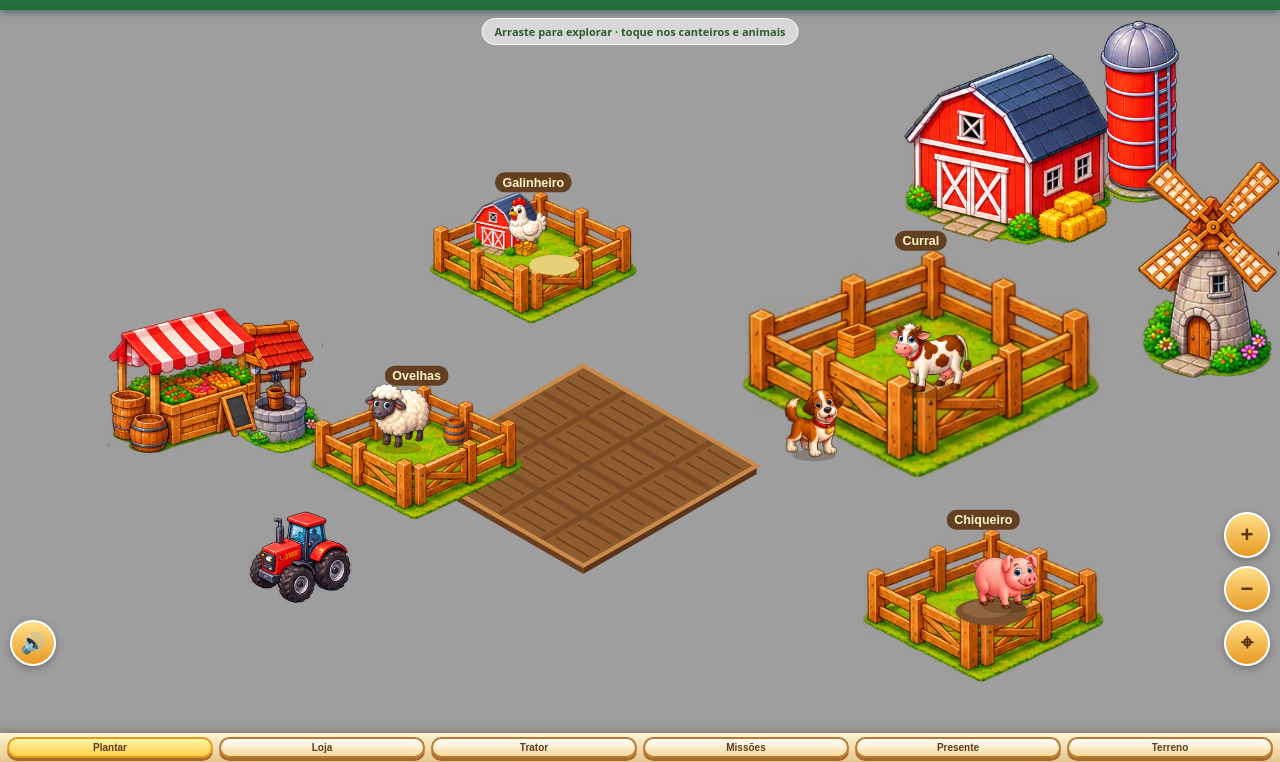
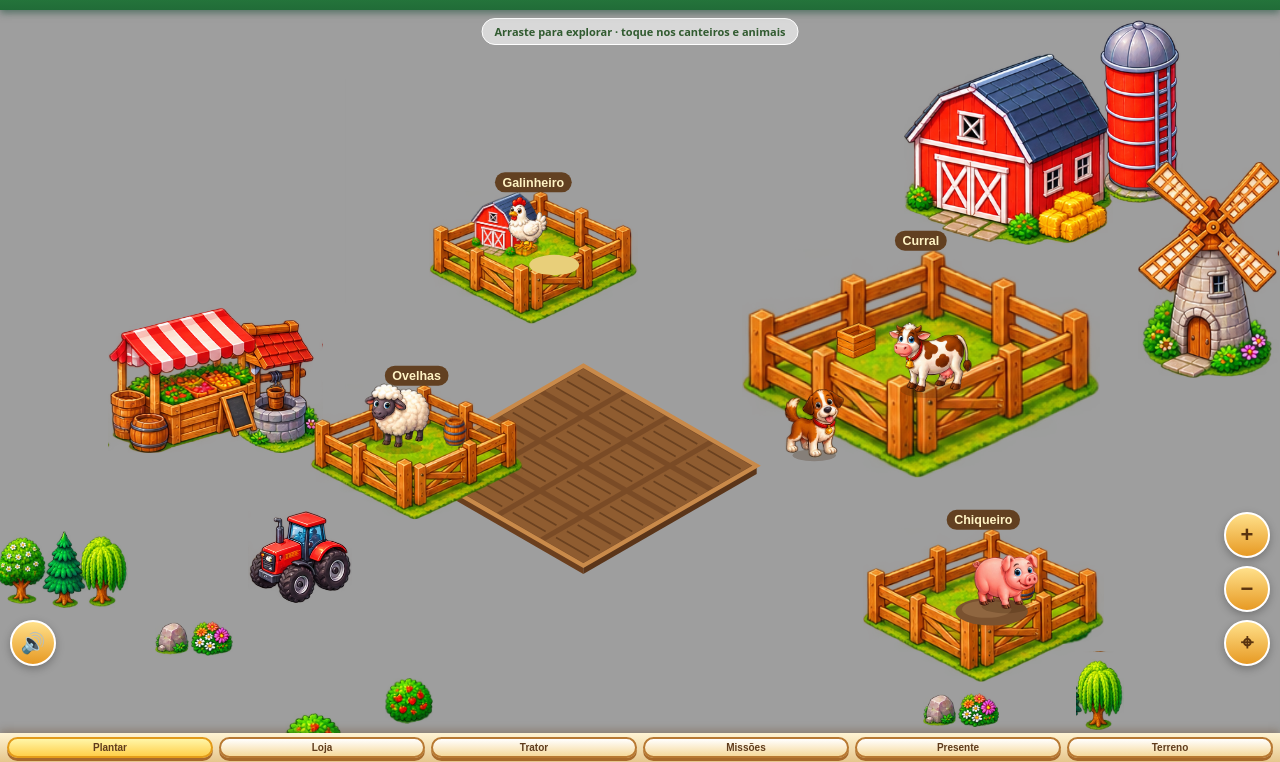
Before and after one commit to vgmachado84-alt/FAZENDA-FELIZ, a plain HTML site: page app/src/main/assets/index.html in a window 1280 px wide. Shown: the part 38-800 px from the top of the page. Drawn offline with Linux system fonts and the light colour scheme.

Commit message:
Fazenda Feliz v2.7: mapa maior com terrenos para comprar
- Terra com árvores em volta da fazenda; dá para afastar e passear por ela
- Quatro terrenos à venda (Leste, Oeste, Sul e Várzea), liberados por nível
- Cada terreno comprado vira uma plantação nova de 5×5 canteiros
- Botão Terreno lista os terrenos, com comprar e ver no mapa
- Terrenos e plantações ficam salvos

Co-Authored-By: Claude Opus 5.5 <noreply@anthropic.com>
Claude-Session: https://claude.ai/code/session_01Y8ku4aW4xycYN5uSnNQTCt

```diff
--- a/app/src/main/assets/index.html
+++ b/app/src/main/assets/index.html
@@ -34,35 +34,64 @@ const canvas=document.getElementById('world'),ctx=canvas.getContext('2d');
 const names=['map','house','barn','silo','windmill','well','market','tractor','cow','pig','sheep','chicken','dog','pen','empty_plot','wheat_1','wheat_2','wheat_3','corn_1','corn_2','corn_3','carrot_1','carrot_2','carrot_3','strawberry_1','strawberry_2','strawberry_3','lettuce_1','lettuce_2','lettuce_3','apple_tree','flower_bush','pine_tree','willow_tree','gate','cart','crate','barrel'];
 const img={};names.forEach(n=>{img[n]=new Image();img[n].src='images/'+n+'.png'});
 const W=1536,H=1024;let scale=1,camX=0,camY=0,viewW=0,viewH=0,last=0,selectedCrop='wheat',coins=250,energy=30,xp=0,level=1,land=1,animalProducts={cow:0,pig:0,sheep:0,chicken:0},dailyStamp='',tractorUntil=0;
-const FX=700,FY=625,HX=52,HY=30;let fieldN=4;let plots=[];
+const WX0=-460,WX1=2080,WY0=-60,WY1=1320;const FX=700,FY=625,HX=52,HY=30;let fieldN=4;let plots=[];let zonesOwned=[];
+const ZONES=[{id:'ne',x:1790,y:330,n:5,cost:500,lv:2,nome:'Terreno do Leste'},{id:'nw',x:-150,y:290,n:5,cost:1000,lv:3,nome:'Terreno do Oeste'},{id:'se',x:1720,y:910,n:5,cost:2000,lv:4,nome:'Terreno do Sul'},{id:'sw',x:-140,y:960,n:5,cost:3500,lv:5,nome:'Terreno da Várzea'}];
 function fieldSize(l){return Math.min(5,3+l)}
-function buildField(old){fieldN=fieldSize(land);let np=[];for(let i=0;i<fieldN;i++)for(let j=0;j<fieldN;j++){let c=cellCenter(i,j);np.push({i,j,x:c.x,y:c.y,crop:null,stage:0,planted:0,readyAt:0,id:np.length})}
- (old||[]).forEach((p,k)=>{if(p&&p.crop&&np[k]){np[k].crop=p.crop;np[k].planted=p.planted;np[k].readyAt=p.readyAt}});plots=np}
-function cellCenter(i,j){let ty=FY-fieldN*HY;return{x:FX+(i-j)*HX,y:ty+(i+j+1)*HY}}
-function cellAt(x,y){let u=(x-FX)/HX,v=(y-(FY-fieldN*HY))/HY,i=Math.floor((v+u)/2),j=Math.floor((v-u)/2);if(i<0||j<0||i>=fieldN||j>=fieldN)return null;return plots[i*fieldN+j]}
+function fields(){let f=[{id:'main',x:FX,y:FY,n:fieldN}];ZONES.forEach(z=>{if(zonesOwned.includes(z.id))f.push(z)});return f}
+function cellCenterF(F,i,j){return{x:F.x+(i-j)*HX,y:F.y-F.n*HY+(i+j+1)*HY}}
+function cellCenter(i,j){return cellCenterF({x:FX,y:FY,n:fieldN},i,j)}
+function buildField(old){fieldN=fieldSize(land);let np=[];fields().forEach(F=>{for(let i=0;i<F.n;i++)for(let j=0;j<F.n;j++){let c=cellCenterF(F,i,j);np.push({f:F.id,i,j,x:c.x,y:c.y,crop:null,stage:0,planted:0,readyAt:0,id:np.length})}});
+ (old||[]).forEach((p,k)=>{if(!p||!p.crop)return;let fid=p.f||'main',t=np.find(q=>q.f===fid&&q.i===p.i&&q.j===p.j);if(!t&&!p.f)t=np[k];if(t){t.crop=p.crop;t.planted=p.planted;t.readyAt=p.readyAt}});plots=np}
+function cellAt(x,y){for(const F of fields()){let u=(x-F.x)/HX,v=(y-(F.y-F.n*HY))/HY,i=Math.floor((v+u)/2),j=Math.floor((v-u)/2);if(i>=0&&j>=0&&i<F.n&&j<F.n)return plots.find(p=>p.f===F.id&&p.i===i&&p.j===j)}return null}
+function zoneAt(x,y){return ZONES.find(z=>!zonesOwned.includes(z.id)&&Math.abs(x-z.x)/(z.n*HX)+Math.abs(y-z.y)/(z.n*HY)<=1)}
 buildField();
 let animals=[{type:'cow',x:0,y:0,start:1,dx:1,dy:0.2,product:'Leite'},{type:'pig',x:0,y:0,start:1,dx:-.6,dy:.5,product:''},{type:'sheep',x:0,y:0,start:1,dx:.3,dy:-.7,product:'Lã'},{type:'chicken',x:0,y:0,start:1,dx:.8,dy:-.3,product:'Ovos'},{type:'dog',x:960,y:610,dx:-.5,dy:-.2,product:''}];
-function load(){try{let s=JSON.parse(localStorage.getItem('fazendaFelizSave')||'null');if(s){coins=s.coins??coins;energy=s.energy??energy;xp=s.xp??xp;level=s.level??level;land=s.land??land;buildField(s.plots||[]);animalProducts=s.animalProducts??animalProducts;dailyStamp=s.dailyStamp??'';energyTs=s.energyTs??Date.now()}}catch(e){}}
+function load(){try{let s=JSON.parse(localStorage.getItem('fazendaFelizSave')||'null');if(s){coins=s.coins??coins;energy=s.energy??energy;xp=s.xp??xp;level=s.level??level;land=s.land??land;zonesOwned=s.zonesOwned||[];buildField(s.plots||[]);animalProducts=s.animalProducts??animalProducts;dailyStamp=s.dailyStamp??'';energyTs=s.energyTs??Date.now()}}catch(e){}}
 let energyTs=Date.now();
-function save(){localStorage.setItem('fazendaFelizSave',JSON.stringify({coins,energy,xp,level,land,plots,animalProducts,dailyStamp,energyTs}))}
+function save(){localStorage.setItem('fazendaFelizSave',JSON.stringify({coins,energy,xp,level,land,zonesOwned,plots,animalProducts,dailyStamp,energyTs}))}
 function regen(){let n=Math.floor((Date.now()-energyTs)/60000);if(n>0){if(energy<30)energy=Math.min(30,energy+n);energyTs+=n*60000;updateHud()}if(energy>=30)energyTs=Date.now()}
-function resize(){let r=canvas.getBoundingClientRect(),dpr=Math.min(devicePixelRatio||1,2);canvas.width=Math.round(r.width*dpr);canvas.height=Math.round(r.height*dpr);ctx.setTransform(dpr,0,0,dpr,0,0);viewW=r.width;viewH=r.height;minS=Math.min(viewW/W,viewH/H)*.98;scale=viewH>viewW?Math.max(minS,viewW*1.7/W,viewH*.78/H):Math.max(viewW/W,viewH/H);camX=(viewH>viewW?850:W/2)-viewW/scale/2;camY=(viewH>viewW?560:H/2)-viewH/scale/2;clampCam();worldDraw(performance.now())}
+function resize(){let r=canvas.getBoundingClientRect(),dpr=Math.min(devicePixelRatio||1,2);canvas.width=Math.round(r.width*dpr);canvas.height=Math.round(r.height*dpr);ctx.setTransform(dpr,0,0,dpr,0,0);viewW=r.width;viewH=r.height;minS=Math.min(viewW/(WX1-WX0),viewH/(WY1-WY0))*.98;scale=viewH>viewW?Math.max(minS,viewW*1.7/W,viewH*.78/H):Math.max(viewW/W,viewH/H);camX=(viewH>viewW?850:W/2)-viewW/scale/2;camY=(viewH>viewW?560:H/2)-viewH/scale/2;clampCam();worldDraw(performance.now())}
+
+/* terra em volta da fazenda, com árvores e áreas à venda */
+const inIsland=(x,y)=>Math.abs(x-768)/790+Math.abs(y-580)/445<1;
+const DECOR=(()=>{let r=7,rnd=()=>(r=(r*16807)%2147483647)/2147483647,out=[],kinds=['pine_tree','apple_tree','willow_tree','flower_bush','pine_tree','flower_bush'];
+ for(let n=0;n<400&&out.length<46;n++){let x=WX0+rnd()*(WX1-WX0),y=WY0+60+rnd()*(WY1-WY0-60);if(inIsland(x,y+40)||inIsland(x,y-60))continue;
+  if(ZONES.some(z=>Math.abs(x-z.x)/(z.n*HX+40)+Math.abs(y-z.y)/(z.n*HY+60)<1.05))continue;if(out.some(o=>Math.hypot(o.x-x,o.y-y)<90))continue;
+  let k=kinds[Math.floor(rnd()*kinds.length)];out.push({x,y,k,s:.8+rnd()*.5})}return out.sort((a,b)=>a.y-b.y)})();
+const DSZ={pine_tree:[70,66],apple_tree:[190,110],willow_tree:[70,117],flower_bush:[90,40]};
+function drawOuter(t,front){
+ if(!front){ctx.fillStyle='#86c95a';ctx.fillRect(WX0-200,WY0-200,WX1-WX0+400,WY1-WY0+400);
+  ctx.strokeStyle='rgba(255,255,255,.07)';ctx.lineWidth=2;for(let k=-40;k<40;k++){ctx.beginPath();ctx.moveTo(WX0+k*104-400,WY0-200);ctx.lineTo(WX0+k*104-400+2400,WY0-200+1385);ctx.stroke();ctx.beginPath();ctx.moveTo(WX0+k*104+2400,WY0-200);ctx.lineTo(WX0+k*104,WY0-200+1385);ctx.stroke()}
+  ZONES.forEach(z=>drawZone(z,t))}
+ DECOR.forEach(d=>{if((d.y<580)===!front){let [w,h]=DSZ[d.k];drawSprite(d.k,d.x,d.y,w*d.s,h*d.s)}})}
+function drawZone(z,t){if(zonesOwned.includes(z.id))return;let n=z.n,P=(a,b)=>[z.x+(a-b)*HX,z.y-n*HY+(a+b)*HY];
+ const pl=(pts,f)=>{ctx.beginPath();pts.forEach((q,k)=>k?ctx.lineTo(q[0],q[1]):ctx.moveTo(q[0],q[1]));ctx.closePath();ctx.fillStyle=f;ctx.fill()};
+ pl([P(0,0),P(n,0),P(n,n),P(0,n)],'rgba(70,120,40,.35)');
+ ctx.save();ctx.setLineDash([12,10]);ctx.strokeStyle='rgba(255,255,255,.8)';ctx.lineWidth=4;ctx.beginPath();[P(0,0),P(n,0),P(n,n),P(0,n)].forEach((q,k)=>k?ctx.lineTo(q[0],q[1]):ctx.moveTo(q[0],q[1]));ctx.closePath();ctx.stroke();ctx.restore();
+ [[.25,.3],[.7,.2],[.4,.75],[.8,.7],[.5,.45]].forEach(([a,b],k)=>{let q=P(a*n,b*n);drawSprite(k%2?'flower_bush':'pine_tree',q[0],q[1]+10,k%2?60:48,k%2?27:45)});
+ let ok=level>=z.lv,txt=ok?'🔒 '+z.cost+' moedas':'🔒 Nível '+z.lv;ctx.save();ctx.font='900 22px sans-serif';ctx.textAlign='center';let tw=ctx.measureText(txt).width+34,bob=Math.sin(t/400)*3;
+ ctx.fillStyle=ok?'#e79a24':'rgba(70,45,20,.85)';ctx.beginPath();ctx.roundRect(z.x-tw/2,z.y-22+bob,tw,40,20);ctx.fill();ctx.strokeStyle='#fff';ctx.lineWidth=3;ctx.stroke();ctx.fillStyle='#fff';ctx.fillText(txt,z.x,z.y+7+bob);
+ ctx.font='bold 15px sans-serif';ctx.fillStyle='rgba(60,40,15,.85)';ctx.fillText(z.nome,z.x,z.y+40+bob);ctx.restore()}
+function buyZone(z){if(level<z.lv){toast('Chegue ao nível '+z.lv+' para comprar este terreno');return}if(coins<z.cost){toast('Faltam '+(z.cost-coins)+' moedas para este terreno');return}
+ coins-=z.cost;zonesOwned.push(z.id);buildField(plots);gainXP(50);updateHud();save();closePanels&&closePanels();toast(z.nome+' comprado! Nova plantação com '+z.n*z.n+' canteiros 🎉');if(window.SND)SND.play('level')}
+function askZone(z){openPanel(z.nome,'<p>Uma nova plantação com <b>'+z.n*z.n+' canteiros</b> para você plantar.</p><p>Preço: <b>'+z.cost+' moedas</b> · precisa do nível '+z.lv+'.</p><button class="panelbtn" onclick="buyZone(ZONES.find(z=>z.id===\''+z.id+'\'))">Comprar terreno</button>')}
+function goTo(x,y){camX=x-viewW/scale/2;camY=y-viewH/scale/2;clampCam()}
 function drawSprite(key,x,y,w,h){let im=img[key];if(im&&im.complete&&im.naturalWidth)ctx.drawImage(im,x-w/2,y-h,w,h)}
 function worldDraw(t){ctx.clearRect(0,0,viewW,viewH);ctx.save();ctx.scale(scale,scale);ctx.translate(-camX,-camY);
-if(img.map?.complete)ctx.drawImage(img.map,0,0,W,H);
+drawOuter(t,0);if(img.map?.complete)ctx.drawImage(img.map,0,0,W,H);drawOuter(t,1);
 // Buildings are separate PNG objects layered over the illustrated terrain.
 drawSprite('house',280,430,270,270);drawSprite('barn',1210,360,250,230);drawSprite('silo',1370,310,100,220);drawSprite('windmill',1450,520,170,260);drawSprite('well',330,610,115,160);drawSprite('market',220,610,180,175);
 // Extra farm details
 if(land>1)drawSprite('apple_tree',410,470,150,170);
 // Garden plots and crop stages
-{let ty=FY-fieldN*HY,P=(a,b)=>[FX+(a-b)*HX,ty+(a+b)*HY];
- const poly=(pts,f)=>{ctx.beginPath();ctx.moveTo(pts[0][0],pts[0][1]);pts.slice(1).forEach(q=>ctx.lineTo(q[0],q[1]));ctx.closePath();ctx.fillStyle=f;ctx.fill()};
- let n=fieldN;poly([P(0,0),P(n,0),P(n,n),P(0,n)],'#7a4b26');
+{const poly=(pts,f)=>{ctx.beginPath();ctx.moveTo(pts[0][0],pts[0][1]);pts.slice(1).forEach(q=>ctx.lineTo(q[0],q[1]));ctx.closePath();ctx.fillStyle=f;ctx.fill()};
+ fields().forEach(F=>{let n=F.n,ty=F.y-n*HY,P=(a,b)=>[F.x+(a-b)*HX,ty+(a+b)*HY];
+ poly([P(0,0),P(n,0),P(n,n),P(0,n)],'#7a4b26');
  poly([P(n,0),P(n,n),[P(n,n)[0],P(n,n)[1]+10],[P(n,0)[0],P(n,0)[1]+10]],'#5b3519');poly([P(0,n),P(n,n),[P(n,n)[0],P(n,n)[1]+10],[P(0,n)[0],P(0,n)[1]+10]],'#6b3f1e');
- plots.forEach(p=>{let a=p.i,b=p.j,dry=!p.crop;poly([P(a+.06,b+.06),P(a+.94,b+.06),P(a+.94,b+.94),P(a+.06,b+.94)],dry?'#8f5c30':'#6e4322');
+ plots.forEach(p=>{if(p.f!==F.id)return;let a=p.i,b=p.j,dry=!p.crop;poly([P(a+.06,b+.06),P(a+.94,b+.06),P(a+.94,b+.94),P(a+.06,b+.94)],dry?'#8f5c30':'#6e4322');
   ctx.strokeStyle='rgba(60,32,12,.45)';ctx.lineWidth=2;for(let r=1;r<4;r++){let q1=P(a+.12,b+r*.25),q2=P(a+.88,b+r*.25);ctx.beginPath();ctx.moveTo(q1[0],q1[1]);ctx.lineTo(q2[0],q2[1]);ctx.stroke()}});
- ctx.strokeStyle='#c98a4a';ctx.lineWidth=5;ctx.beginPath();[P(0,0),P(n,0),P(n,n),P(0,n)].forEach((q,k)=>k?ctx.lineTo(q[0],q[1]):ctx.moveTo(q[0],q[1]));ctx.closePath();ctx.stroke();
- [...plots].sort((p,q)=>(p.i+p.j)-(q.i+q.j)).forEach(p=>{if(!p.crop)return;let f=(Date.now()-p.planted)/Math.max(1,p.readyAt-p.planted);let st=f>=1?3:f>=.45?2:1;p.stage=st;let sz=st===1?.6:st===2?.8:1;
+ ctx.strokeStyle='#c98a4a';ctx.lineWidth=5;ctx.beginPath();[P(0,0),P(n,0),P(n,n),P(0,n)].forEach((q,k)=>k?ctx.lineTo(q[0],q[1]):ctx.moveTo(q[0],q[1]));ctx.closePath();ctx.stroke()});
+ [...plots].sort((p,q)=>p.y-q.y).forEach(p=>{if(!p.crop)return;let f=(Date.now()-p.planted)/Math.max(1,p.readyAt-p.planted);let st=f>=1?3:f>=.45?2:1;p.stage=st;let sz=st===1?.6:st===2?.8:1;
   let im=img[p.crop+'_'+st];if(im&&im.naturalWidth){let w=72*sz,h=w*im.naturalHeight/im.naturalWidth;let bob=st===3?Math.sin(t/300+p.id)*1.5:0;ctx.drawImage(im,p.x-w/2,p.y+12-h+bob,w,h)}
   if(st===3){ctx.save();ctx.globalAlpha=.5+.4*Math.sin(t/220+p.id);ctx.fillStyle='#fff7b0';ctx.font='bold 18px sans-serif';ctx.textAlign='center';ctx.fillText('✦',p.x+16,p.y-28);ctx.restore()}
   else{let bw=38;ctx.fillStyle='rgba(0,0,0,.35)';ctx.fillRect(p.x-bw/2,p.y+14,bw,5);ctx.fillStyle='#ffd34d';ctx.fillRect(p.x-bw/2,p.y+14,bw*Math.min(1,f),5)}});
@@ -107,12 +136,12 @@ function choosePlant(c){selectedCrop=c;document.querySelectorAll('.action').forE
 function plantAt(p,quiet){if(p.crop&&Date.now()>=p.readyAt){let value={wheat:18,corn:24,carrot:30,strawberry:38,lettuce:32}[p.crop];coins+=value;energy=Math.min(30,energy+1);gainXP(12);p.crop=null;floaters.push({x:p.x,y:p.y-30,txt:'+'+value,t:0});if(!quiet)toast('Colheita realizada! +'+value+' moedas');updateHud();save();return}if(p.crop){if(!quiet)toast('A plantação ainda está crescendo');return}if(energy<1){toast('Sem energia. Aguarde ou receba o presente diário.');return}let cost={wheat:3,corn:5,carrot:6,strawberry:8,lettuce:7}[selectedCrop];if(coins<cost){toast('Moedas insuficientes');return}coins-=cost;floaters.push({x:p.x,y:p.y-30,txt:'-'+cost,t:0,neg:1});energy--;p.crop=selectedCrop;p.planted=Date.now();p.readyAt=Date.now()+({wheat:35000,corn:50000,carrot:60000,strawberry:75000,lettuce:65000}[selectedCrop]);p.stage=1;updateHud();save();if(!quiet)toast('Semente plantada! Dica: arraste o dedo pela plantação para plantar vários.');}
 let floaters=[];
 function collectAnimal(a){let key=a.type;if(!a.product){toast('O '+(key==='dog'?'cachorro':'porquinho')+' está feliz!');gainXP(2);return}if((animalProducts[key]||0)>=1){toast('Este animal já entregou '+a.product.toLowerCase()+' hoje');return}animalProducts[key]=1;let reward=key==='cow'?28:key==='chicken'?20:25;coins+=reward;gainXP(8);toast(a.product+' recebido! +'+reward+' moedas');updateHud();save()}
-function hit(x,y){let c=cellAt(x,y);if(c){plantAt(c);return true}for(let a of animals){if(Math.abs(x-a.x)<(SZ[a.type]||80)*.55&&Math.abs(y-(a.y-(SZ[a.type]||80)*.4))<(SZ[a.type]||80)*.5){collectAnimal(a);return true}}return false}
+function hit(x,y){let c=cellAt(x,y);if(c){plantAt(c);return true}let zz=zoneAt(x,y);if(zz){askZone(zz);return true}for(let a of animals){if(Math.abs(x-a.x)<(SZ[a.type]||80)*.55&&Math.abs(y-(a.y-(SZ[a.type]||80)*.4))<(SZ[a.type]||80)*.5){collectAnimal(a);return true}}return false}
 let pointers=new Map(),drag=null,pinch=null,minS=.3;
 function toWorld(cx,cy){let r=canvas.getBoundingClientRect();return {x:(cx-r.left)/scale+camX,y:(cy-r.top)/scale+camY}}
 canvas.addEventListener('pointerdown',e=>{canvas.setPointerCapture(e.pointerId);pointers.set(e.pointerId,{x:e.clientX,y:e.clientY});if(pointers.size===1){drag={id:e.pointerId,x:e.clientX,y:e.clientY,camX,camY,moved:false};let w=toWorld(e.clientX,e.clientY),c=cellAt(w.x,w.y);if(c){drag.paint=new Set([c.id]);drag.first=c}}if(pointers.size===2){let a=[...pointers.values()];pinch={dist:Math.hypot(a[0].x-a[1].x,a[0].y-a[1].y),scale,midX:(a[0].x+a[1].x)/2,midY:(a[0].y+a[1].y)/2};drag=null}});
 canvas.addEventListener('pointermove',e=>{if(!pointers.has(e.pointerId))return;pointers.set(e.pointerId,{x:e.clientX,y:e.clientY});if(pointers.size===2&&pinch){let a=[...pointers.values()],d=Math.hypot(a[0].x-a[1].x,a[0].y-a[1].y),ns=Math.max(minS,Math.min(2.2,pinch.scale*d/pinch.dist));let mx=(a[0].x+a[1].x)/2,my=(a[0].y+a[1].y)/2,r=canvas.getBoundingClientRect();let wx=(pinch.midX-r.left)/scale+camX,wy=(pinch.midY-r.top)/scale+camY;scale=ns;camX=wx-(mx-r.left)/scale;camY=wy-(my-r.top)/scale;clampCam();return}if(drag&&drag.id===e.pointerId&&drag.paint){let w=toWorld(e.clientX,e.clientY),c=cellAt(w.x,w.y);if(Math.abs(e.clientX-drag.x)+Math.abs(e.clientY-drag.y)>6){if(!drag.moved){drag.moved=true;plantAt(drag.first,true)}if(c&&!drag.paint.has(c.id)){drag.paint.add(c.id);plantAt(c,true)}}return}if(drag&&drag.id===e.pointerId){let dx=e.clientX-drag.x,dy=e.clientY-drag.y;if(Math.abs(dx)+Math.abs(dy)>5)drag.moved=true;camX=drag.camX-dx/scale;camY=drag.camY-dy/scale;clampCam()}});
-function clampCam(){if(W*scale<=viewW)camX=(W-viewW/scale)/2;else camX=Math.max(-30,Math.min(W-viewW/scale+30,camX));if(H*scale<=viewH)camY=(H-viewH/scale)/2;else camY=Math.max(-30,Math.min(H-viewH/scale+30,camY))}
+function clampCam(){let ww=WX1-WX0,wh=WY1-WY0;if(ww*scale<=viewW)camX=WX0+(ww-viewW/scale)/2;else camX=Math.max(WX0,Math.min(WX1-viewW/scale,camX));if(wh*scale<=viewH)camY=WY0+(wh-viewH/scale)/2;else camY=Math.max(WY0,Math.min(WY1-viewH/scale,camY))}
 function zoomBy(f){let cx=camX+viewW/scale/2,cy=camY+viewH/scale/2;scale=Math.max(minS,Math.min(2.2,scale*f));camX=cx-viewW/scale/2;camY=cy-viewH/scale/2;clampCam()}
 function zoomReset(){resize()}
 canvas.addEventListener('pointerup',e=>{let p=pointers.get(e.pointerId);if(pointers.size===1&&drag&&!drag.moved){let w=toWorld(e.clientX,e.clientY);if(!hit(w.x,w.y)){} }pointers.delete(e.pointerId);if(pointers.size<2)pinch=null;if(pointers.size===0)drag=null});canvas.addEventListener('pointercancel',e=>{pointers.delete(e.pointerId);drag=null;pinch=null});
@@ -123,7 +152,10 @@ function buySeed(k){choosePlant(k);closePanels()}function buyAnimal(k){let c=k==
 function openMissions(){openPanel('Missões da fazenda','<div class="mission"><b>Primeira colheita</b><p>Colha 3 canteiros para ganhar 80 moedas e 30 XP.</p><button class="panelbtn" onclick="claimMission(3)">Resgatar recompensa</button></div><div class="mission"><b>Cuide dos animais</b><p>Recolha leite, ovos ou lã.</p><button class="panelbtn" onclick="claimMission(2)">Resgatar 40 moedas</button></div><div class="mission"><b>Pequena expansão</b><p>Abra mais espaço para sua fazenda.</p><button class="panelbtn" onclick="expandLand();closePanels()">Expandir terreno</button></div>')}
 function claimMission(n){coins+=n===3?80:40;gainXP(30);updateHud();save();toast('Missão concluída! Recompensa recebida.');closePanels()}
 function dailyGift(){let today=new Date().toISOString().slice(0,10);if(dailyStamp===today){toast('O presente de hoje já foi recebido');return}dailyStamp=today;coins+=100;energy=Math.min(30,energy+10);gainXP(15);updateHud();save();toast('Presente diário: 100 moedas e 10 energias!')}
-function expandLand(){let cost=land===1?300:land===2?600:1000;if(coins<cost){toast('Precisa de '+cost+' moedas para expandir');return}coins-=cost;if(land>=2){coins+=cost;toast('A plantação já está no tamanho máximo');return}land++;buildField(plots);gainXP(40);updateHud();save();toast('Plantação maior: agora '+fieldN+'×'+fieldN+' canteiros!')}
+function expandLand(){let rows=ZONES.map(z=>{let own=zonesOwned.includes(z.id);return '<div class="mission"><b>'+z.nome+'</b><p>'+(own?'Já é seu! '+z.n*z.n+' canteiros.':z.n*z.n+' canteiros · '+z.cost+' moedas · nível '+z.lv)+'</p>'+(own?'<button class="panelbtn" onclick="closePanels();goTo('+z.x+','+z.y+')">Ver no mapa</button>':'<button class="panelbtn" onclick="buyZone(ZONES.find(q=>q.id===\''+z.id+'\'))">Comprar</button> <button class="panelbtn" onclick="closePanels();goTo('+z.x+','+z.y+')">Ver no mapa</button>')+'</div>'}).join('');
+ let main=fieldN<5?'<div class="mission"><b>Aumentar a plantação principal</b><p>De '+fieldN+'×'+fieldN+' para 5×5 canteiros · 300 moedas</p><button class="panelbtn" onclick="growMain()">Aumentar</button></div>':'';
+ openPanel('Expandir a fazenda','<p>Compre terrenos em volta da fazenda. Afaste o zoom para ver todos.</p>'+main+rows)}
+function growMain(){if(coins<300){toast('Precisa de 300 moedas');return}coins-=300;land=2;buildField(plots);gainXP(40);updateHud();save();closePanels();toast('Plantação principal agora tem 5×5 canteiros!')}
 load();updateHud();window.addEventListener('resize',resize);resize();requestAnimationFrame(tick);setInterval(()=>{regen();updateHud();save()},5000);regen();
 
 /* ===== Sons e música (gerados no próprio jogo, sem arquivos) ===== */
```
Also changed, not shown: 1 other file.
